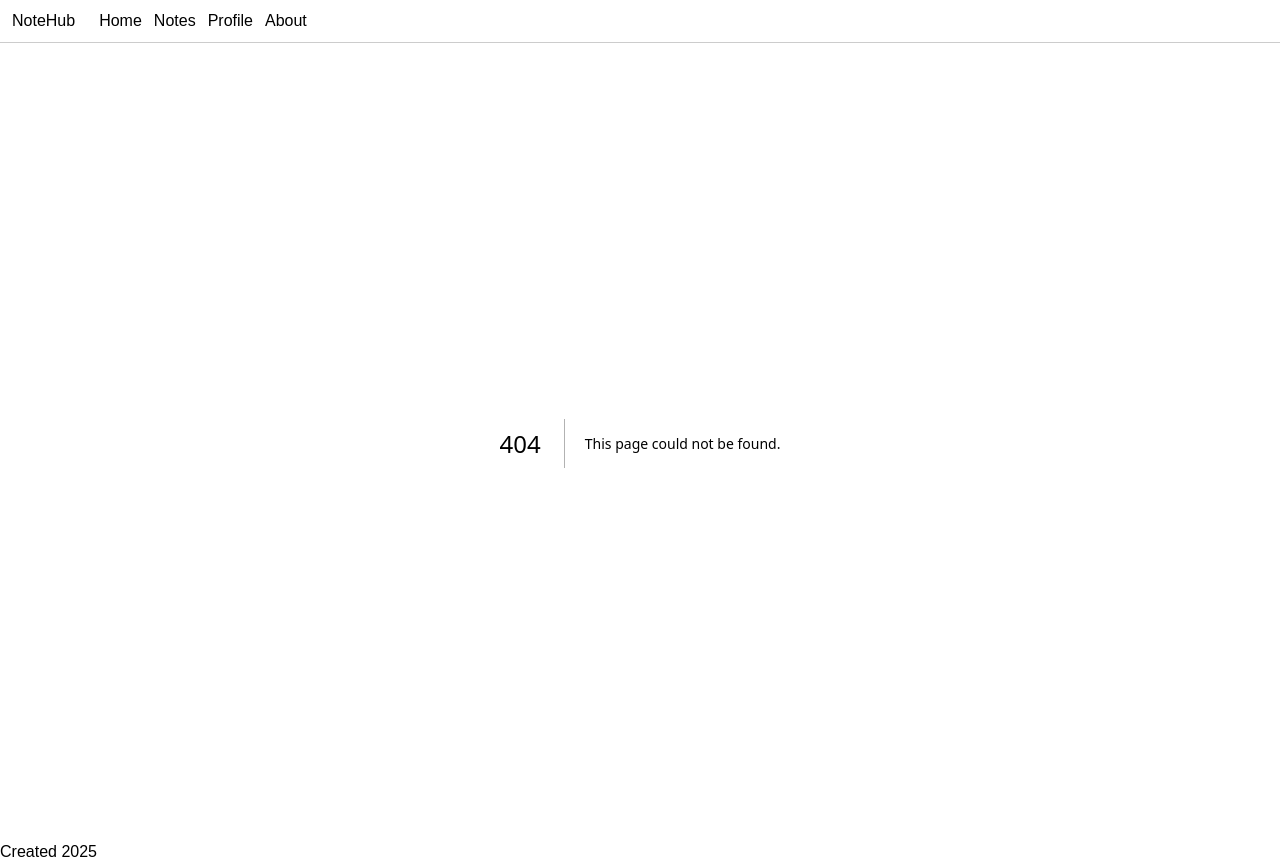
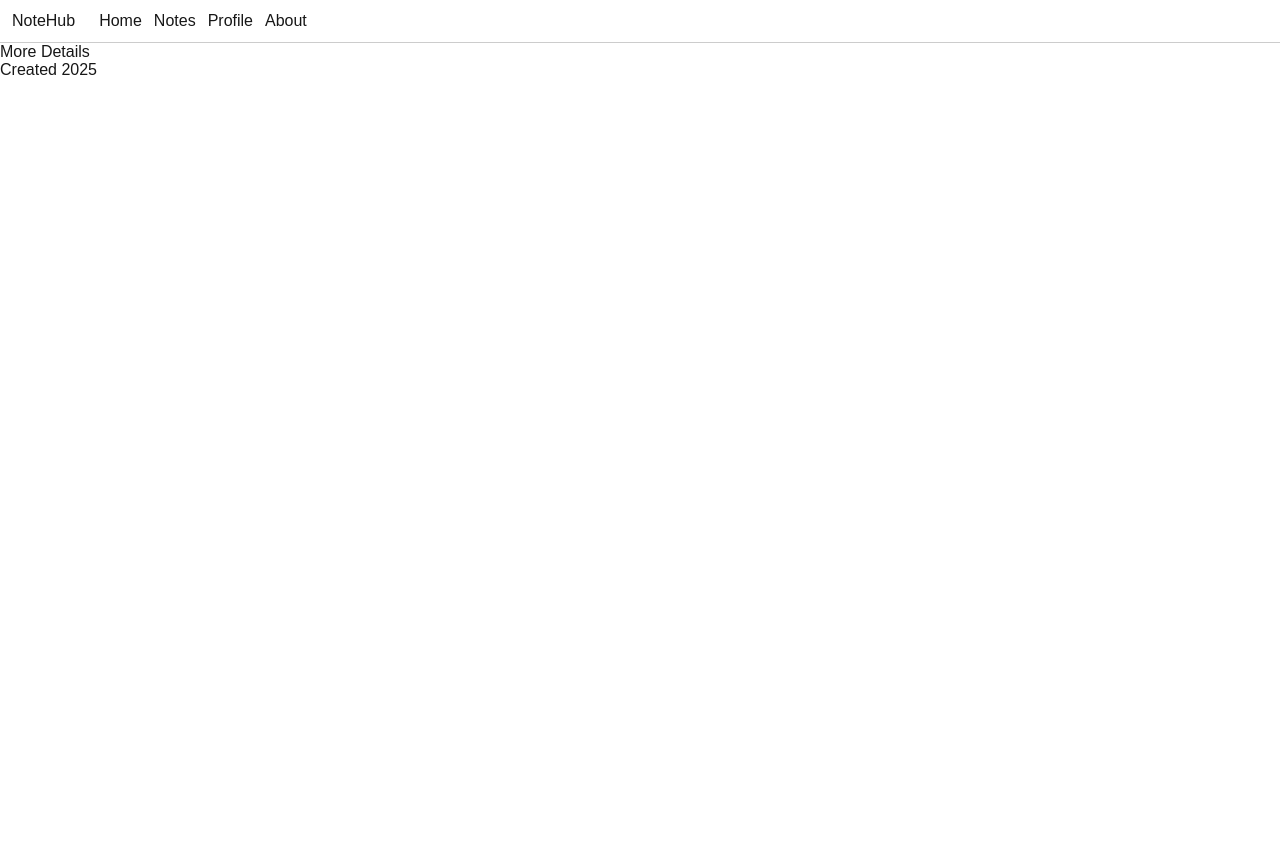
Before and after one commit to ArsenZar/06-notehub-nextjs, a Next.js app: page /notes/1 in a window 1280 px wide. Before the commit this address had no page. After the commit the page ends 800 px from the top, so only its background shows below. Built offline with nearby package versions, Linux system fonts and the light colour scheme.

Commit message:
add [id] for NoteDetails

```diff
--- /dev/null
+++ b/app/notes/[id]/page.jsx
@@ -0,0 +1,7 @@
+const NoteDetails = () => {
+    return (
+        <p>More Details</p>
+    )
+}
+
+export default NoteDetails;
```
